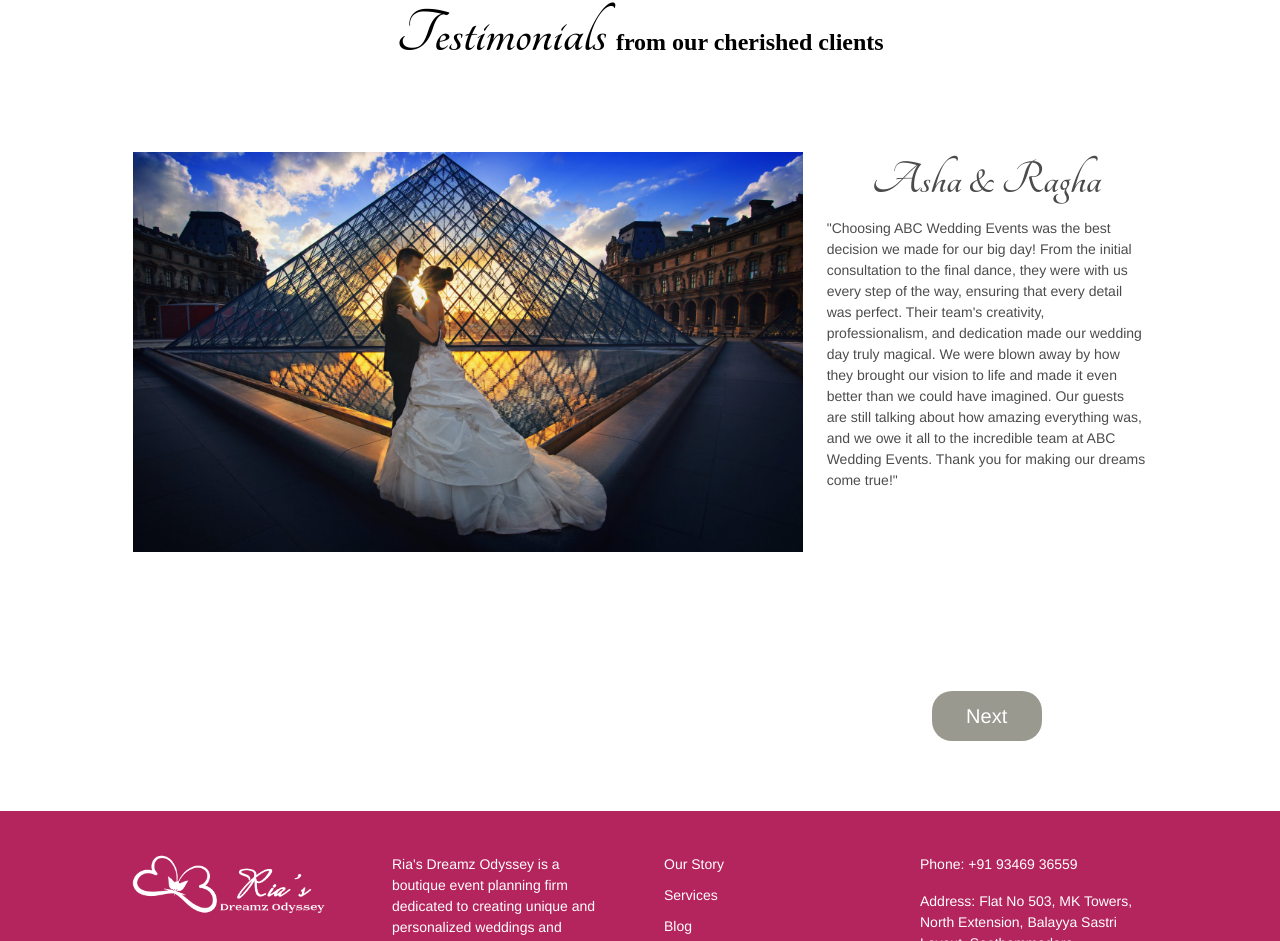
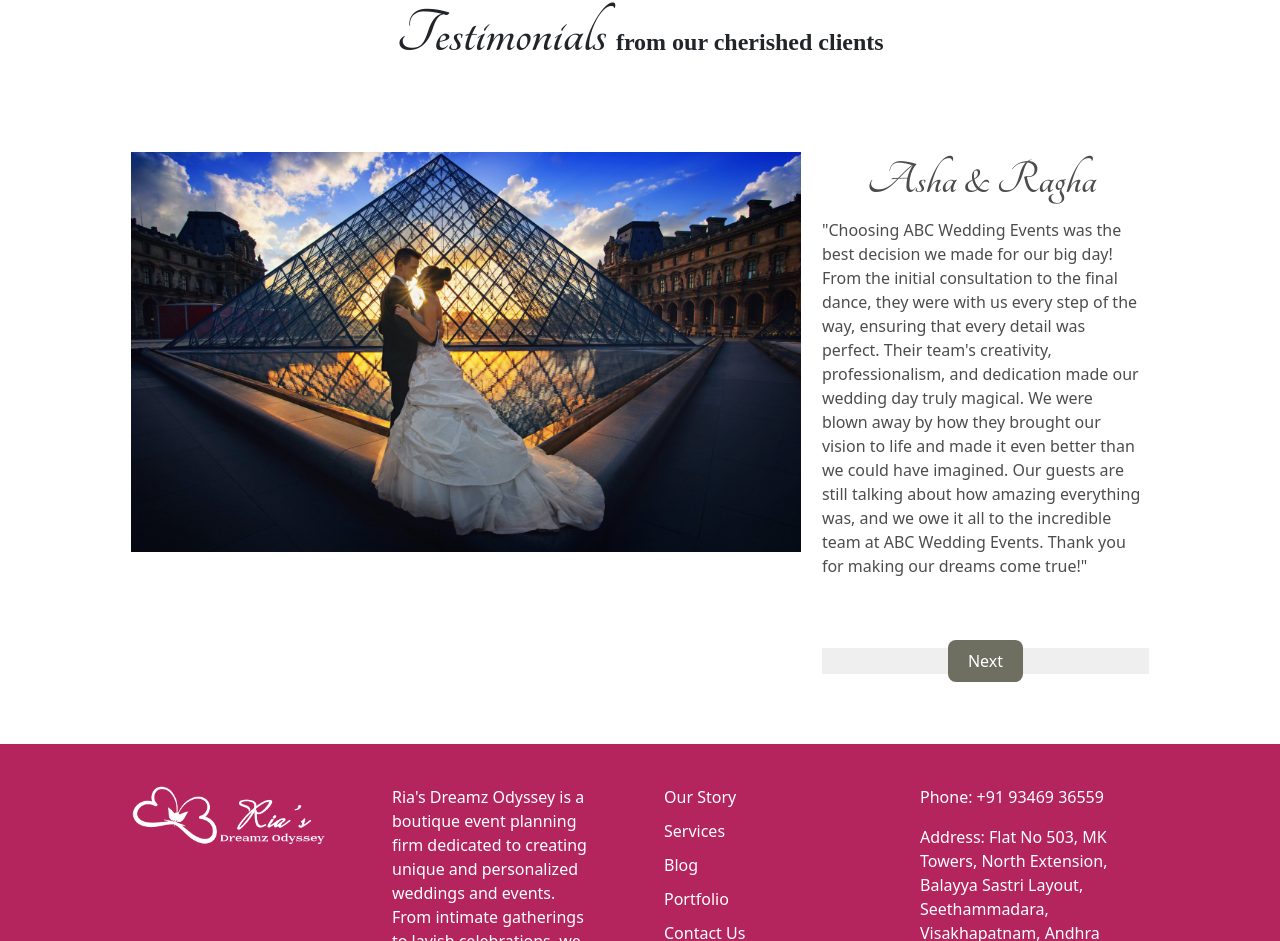
Before and after one commit to Rush-Elysian-Technologies/riasdo, a React (Create React App) app: page /testimonials in a window 1280 px wide. Shown: the part 614-1555 px from the top of the page. Built offline with nearby package versions, Linux system fonts and the light colour scheme.

Commit message:
testimonials carousel with next button is added

```diff
--- a/public/index.html
+++ b/public/index.html
@@ -52,5 +52,7 @@
       To begin the development, run `npm start` or `yarn start`.
       To create a production bundle, use `npm run build` or `yarn build`.
     -->
+    <script src="https://cdn.jsdelivr.net/npm/@popperjs/core@2.11.8/dist/umd/popper.min.js" integrity="sha384-I7E8VVD/ismYTF4hNIPjVp/Zjvgyol6VFvRkX/vR+Vc4jQkC+hVqc2pM8ODewa9r" crossorigin="anonymous"></script>
+<script src="https://cdn.jsdelivr.net/npm/bootstrap@5.3.2/dist/js/bootstrap.min.js" integrity="sha384-BBtl+eGJRgqQAUMxJ7pMwbEyER4l1g+O15P+16Ep7Q9Q+zqX6gSbd85u4mG4QzX+" crossorigin="anonymous"></script>
   </body>
 </html>
--- a/src/components/pages/Testimonials.css
+++ b/src/components/pages/Testimonials.css
@@ -16,10 +16,23 @@
 .testimonialbody2{
    display: flex;
    max-width: 1020px;
+   /* flex-direction: column; */
    flex-wrap: wrap;
    justify-content: space-evenly;
+   /* align-items: center; */
    gap: 20px;
    margin: 70px auto;
+}
+span{
+    background-color: #6E6E61;
+    color: white;
+    padding: 10px 20px;
+    border-radius: 8px;
+    margin: 120px;
+}
+.testi-button{
+    border: none;
+    background-color: none;
 }
 .image6{
    width: 670px;
@@ -39,6 +52,9 @@
     font-weight: bold;
     text-align: center;
 }
+.testimonialComments>p{
+    margin-bottom: 70px;
+}
 .testimonialComments>div{
     text-decoration: none;
     background-color: #6E6E61;
--- a/src/components/pages/Testimonials.js
+++ b/src/components/pages/Testimonials.js
@@ -1,6 +1,7 @@
 import React from 'react';
 import './Testimonials.css';
 import Header from '../Header';
+import 'bootstrap/dist/css/bootstrap.min.css';
 
 function Testimonials() {
   return (
@@ -13,11 +14,42 @@ function Testimonials() {
       </div>
       <div className='testimonialbody2 '>
         <div className='image6'></div>
-        <div className='testimonialComments'>
+        <div>
+        <div id="carouselExampleControlsNoTouching" class="carousel slide" data-bs-touch="false">
+           <div class="carousel-inner">
+             <div class="carousel-item active">
+             <div className='testimonialComments'>
+               <h3>Asha & Ragha</h3>
+               <p>"Choosing ABC Wedding Events was the best decision we made for our big day! From the initial consultation to the final dance, they were with us every step of the way, ensuring that every detail was perfect. Their team's creativity, professionalism, and dedication made our wedding day truly magical. We were blown away by how they brought our vision to life and made it even better than we could have imagined. Our guests are still talking about how amazing everything was, and we owe it all to the incredible team at ABC Wedding Events. Thank you for making our dreams come true!"</p>
+
+             </div>
+             </div>
+             <div class="carousel-item">
+              <div className='testimonialComments'>
+                <h3>Priya & Srinu</h3>
+                <p>"Choosing ABC Wedding Events was the best decision we made for our big day! From the initial consultation to the final dance, they were with us every step of the way, ensuring that every detail was perfect. Their team's creativity, professionalism, and dedication made our wedding day truly magical. We were blown away by how they brought our vision to life and made it even better than we could have imagined. Our guests are still talking about how amazing everything was, and we owe it all to the incredible team at ABC Wedding Events. Thank you for making our dreams come true!"</p>
+
+              </div>
+             </div>
+             <div class="carousel-item">
+               <div className='testimonialComments'>
+                 <h3>Asha & Ragha</h3>
+                 <p>"Choosing ABC Wedding Events was the best decision we made for our big day! From the initial consultation to the final dance, they were with us every step of the way, ensuring that every detail was perfect. Their team's creativity, professionalism, and dedication made our wedding day truly magical. We were blown away by how they brought our vision to life and made it even better than we could have imagined. Our guests are still talking about how amazing everything was, and we owe it all to the incredible team at ABC Wedding Events. Thank you for making our dreams come true!"</p>
+
+               </div>
+             </div>
+             </div>
+             <button class="carousel-control-nex testi-button " type="button" data-bs-target="#carouselExampleControlsNoTouching" data-bs-slide="next">
+
+             <span className='testimonial-button'>Next</span>
+             </button>
+             </div>
+             </div>
+        {/* <div className='testimonialComments'>
           <h3>Asha & Ragha</h3>
           <p>"Choosing ABC Wedding Events was the best decision we made for our big day! From the initial consultation to the final dance, they were with us every step of the way, ensuring that every detail was perfect. Their team's creativity, professionalism, and dedication made our wedding day truly magical. We were blown away by how they brought our vision to life and made it even better than we could have imagined. Our guests are still talking about how amazing everything was, and we owe it all to the incredible team at ABC Wedding Events. Thank you for making our dreams come true!"</p>
           <div>Next</div>
-        </div>
+        </div> */}
       </div>
     </div>
   )
```
